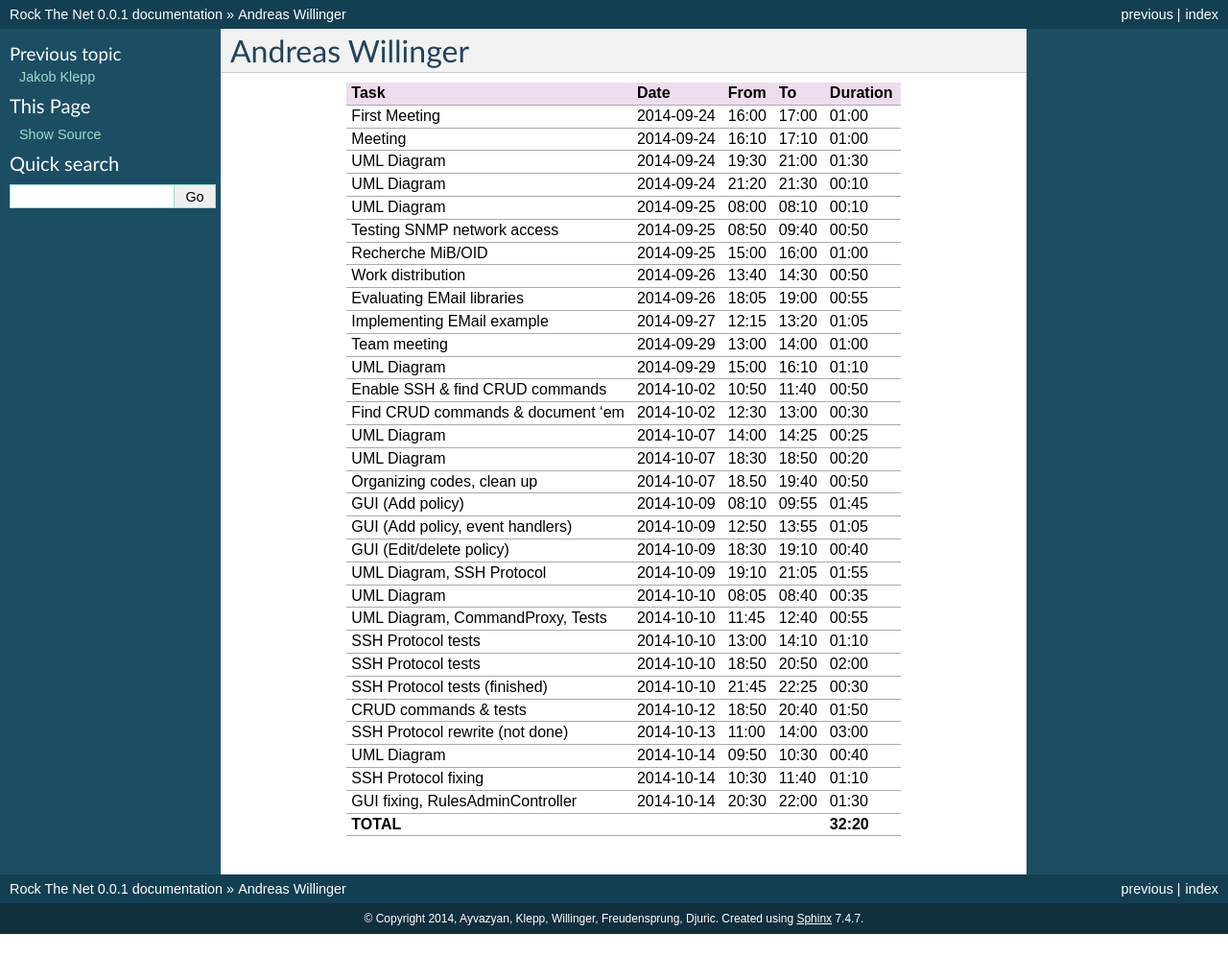
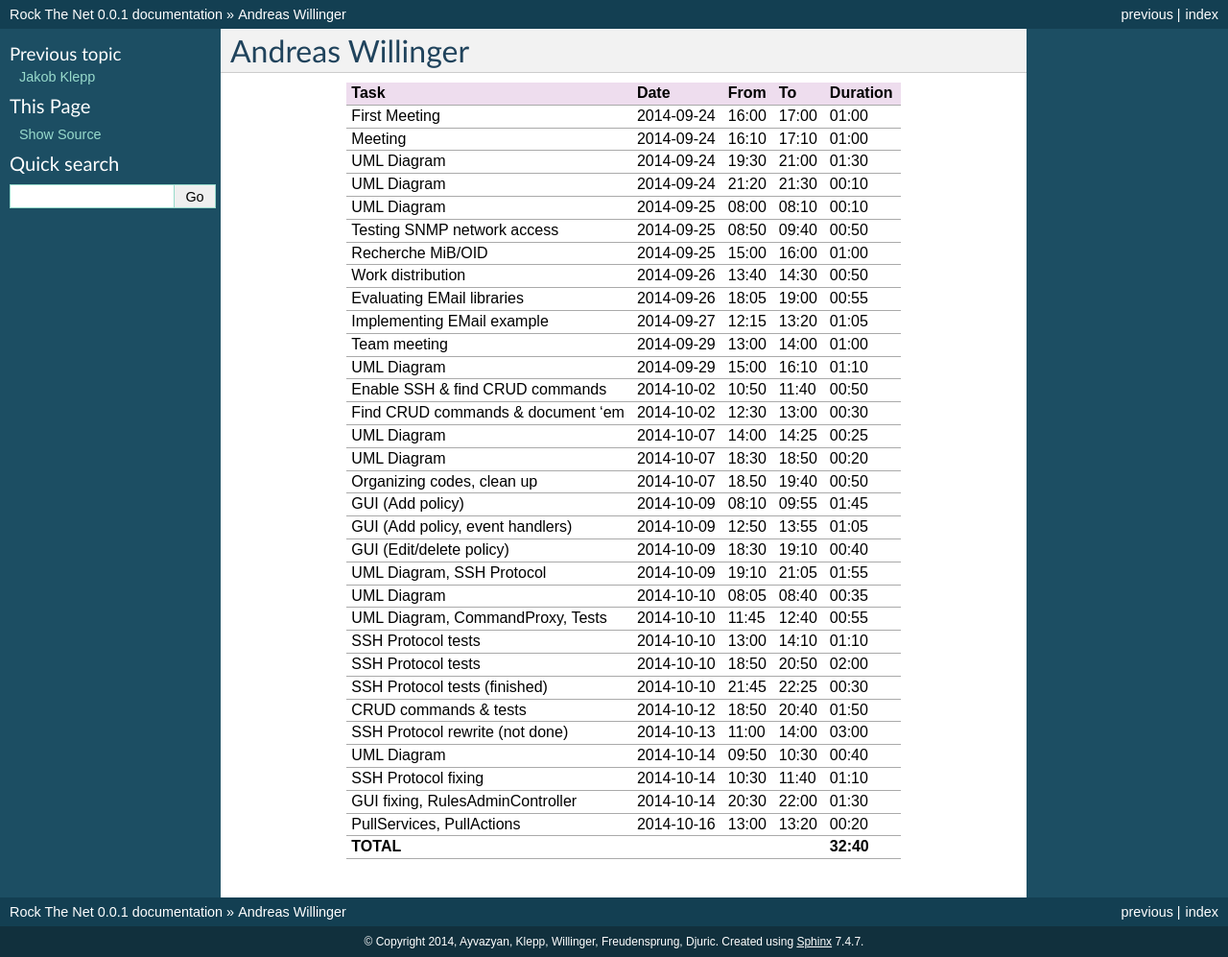
Before and after one commit to aayvazyan-tgm/RouterManagementProject_RockTheNet, a Sphinx documentation site: the page built from docs/timerecording_willinger.rst, in a window 1280 px wide. Shown: the whole page at 96% size. Built offline with Sphinx 7.4.7, drawn with Linux system fonts in a browser that asks for light colours; before the commit the page ends 973 px from its top, so only the background shows below that.

Commit message:
Updated timerecording

```diff
--- a/docs/timerecording_willinger.rst
+++ b/docs/timerecording_willinger.rst
@@ -35,5 +35,6 @@ SSH Protocol rewrite (not done)   2014-10-13 11:00 14:00   03:00
 UML Diagram                       2014-10-14 09:50 10:30   00:40
 SSH Protocol fixing               2014-10-14 10:30 11:40   01:10
 GUI fixing, RulesAdminController  2014-10-14 20:30 22:00   01:30
-**TOTAL**                                                **32:20**
+PullServices, PullActions         2014-10-16 13:00 13:20   00:20
+**TOTAL**                                                **32:40**
 ================================= ========== ===== ===== =========
```
